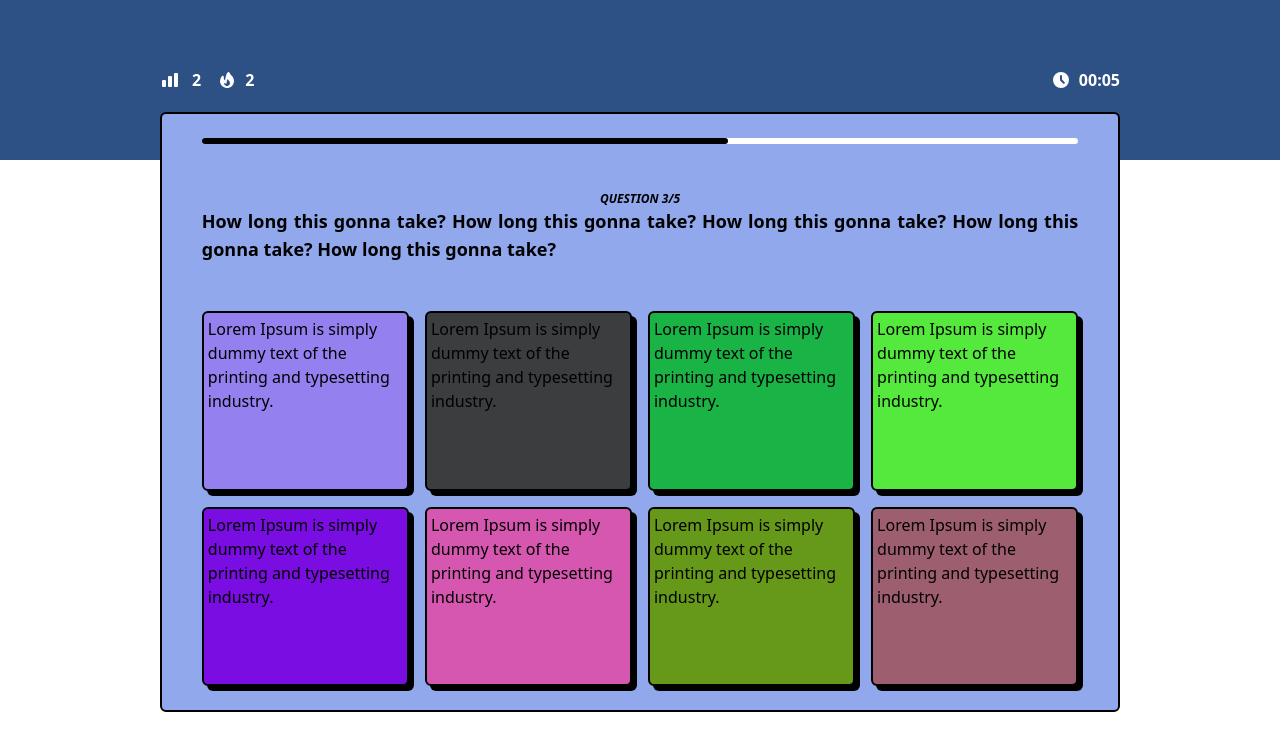
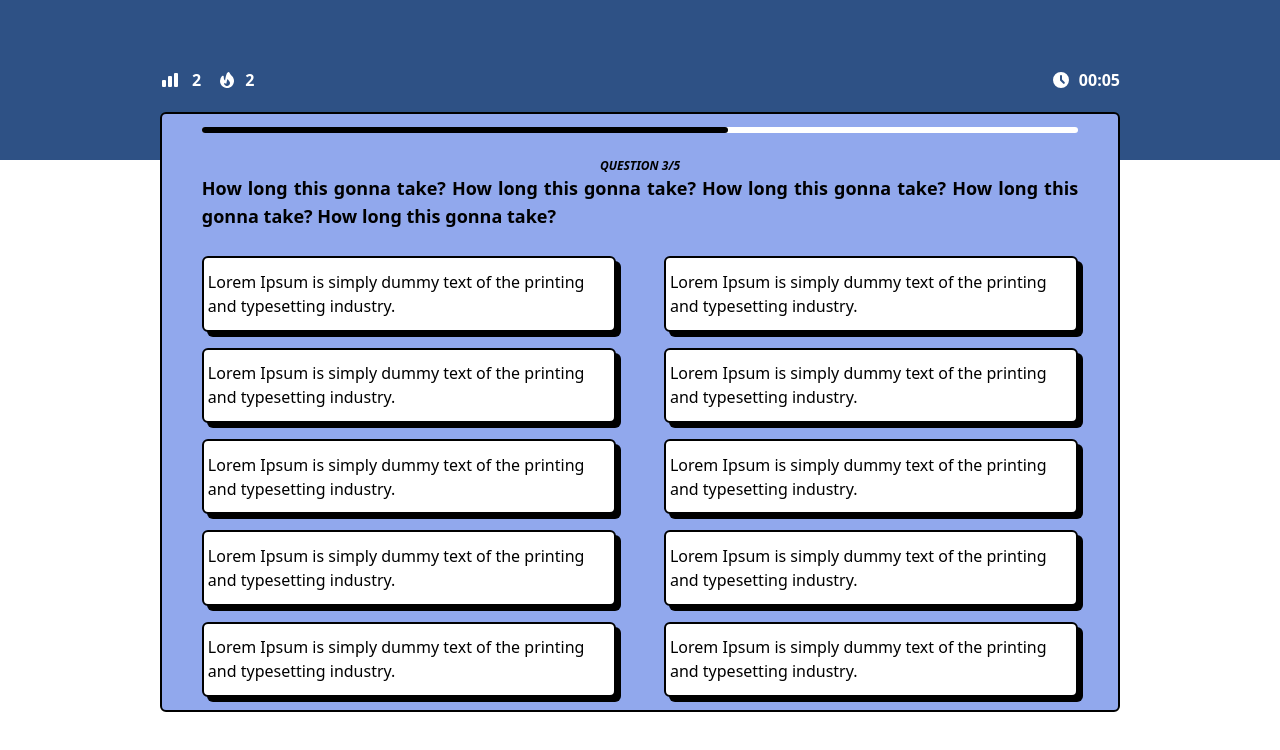
Before and after one commit to super-alpha-team/new-quizzes-fe, a Next.js app: page /test in a window 1280 px wide. Shown: the top 750 px of the page. Built offline with nearby package versions, Linux system fonts and the light colour scheme.

Commit message:
play screen: matching with mock data

```diff
--- a/components/Play.jsx
+++ b/components/Play.jsx
@@ -4,6 +4,8 @@ import Questionare from './questionares/Questionare';
 import Loading from './helpers/Loading';
 import Clock from './Clock';
 import { socket } from '../utils/socket';
+import axios from 'axios';
+// import { BE_URL } from '../utils/config';
 
 function Play({ total_questions, quizId, room_id }) {
     const [currentIndex, setCurrentIndex] = useState(0);
@@ -13,7 +15,12 @@ function Play({ total_questions, quizId, room_id }) {
     const [waitingMsg, setWaitingMsg] = useState('Loading...');
 
     useEffect(() => {
-        socket.emit('join', { username: 'chloe', room: room_id });
+        axios.post(`/lti/play/${quizId}/join`, {
+            "username": "chloe",
+            "is_teacher": false
+        }).then(response => console.log(response));
+        console.log('play screen');
+        // socket.emit('join', { username: 'chloe', room: room_id });
 
         socket.on('question', data => {
             const { current_question_index, question } = data;
--- a/components/config/SingleQuiz.jsx
+++ b/components/config/SingleQuiz.jsx
@@ -2,6 +2,7 @@ import React, { useState } from 'react';
 import useCollapse from 'react-collapsed';
 import parse from 'html-react-parser';
 import { useRouter } from 'next/router';
+import axios from 'axios';
 
 function SingleQuiz({ id, isChoosing, setIsChoosing, title }) {
     const { getCollapseProps, getToggleProps, isExpanded } = useCollapse();
--- a/components/questionares/Matching.jsx
+++ b/components/questionares/Matching.jsx
@@ -1,18 +1,60 @@
-import React, { useState } from 'react';
+import React, { useEffect, useState } from 'react';
 import { randomHexColor } from '../../utils/helpers';
 
 function Matching({ data }) {
-    const [matches, setMatches] = useState({ left: null, right: null });
+    const [currentSelect, setCurrentSelect] = useState({ l: -1, r: -1 });
+    const [currentColor, setCurrentColor] = useState(randomHexColor());
+    const [answers, setAnswers] = useState([]);
+    const [colors, setColors] = useState([]);
 
-    function answerOnClick(e) {
-        const { left, right } = matches;
+    function answerOnClick(id) {
+        let index = checkAnswerExist(id);
+        if (index !== -1) {
+            removeAnswer(index);
+            setCurrentSelect({ l: -1, r: -1 });
+        } else {
+            if (currentSelect.l === -1) {
+                setCurrentSelect({ ...currentSelect, l: id });
+            } else if (currentSelect.l !== id) {
+                setCurrentSelect({ ...currentSelect, r: id });
+            } else {
+                setCurrentSelect({ l: -1, r: -1 });
+            }
+        }
+    }
 
+    console.log(currentSelect, answers, colors);
+    function checkAnswerExist(id) {
+        return answers.findIndex(answer => answer.l === id || answer.r === id);
+    }
+    function removeAnswer(index) {
+        setAnswers(answers.slice(0, index).concat(answers.slice(index + 1)));
+        setColors(colors.slice(0, index).concat(colors.slice(index+1)));
+    }
+    useEffect(() => {
+        if (currentSelect.l !== -1 && currentSelect.r !== -1) {
+            setAnswers(answers.concat(currentSelect));
+            setColors(colors.concat(currentColor));
+            setCurrentColor(randomHexColor());
+            setCurrentSelect({ l: -1, r: -1 });
+        }
+    }, [currentSelect]);
+
+    function setColor(id) {
+        if (currentSelect.l === id || currentSelect.r === id) {
+            return currentColor;
+        }
+        let index = checkAnswerExist(id);
+        if (index !== -1) {
+            return colors[index];
+        }
+        return '#ffffff';
     }
 
     return (
-        <div className='w-full h-full grid grid-rows-3 grid-cols-2 gap-y-4 gap-x-12'>
+        <div className='w-full h-full grid grid-cols-2 gap-y-4 gap-x-12'>
             {data.map((value, index) =>
-                <button className='w-full h-full p-1 bg-gray-400 focus:bg-red-400 border-black border-2 rounded-md text-left shadow-answer' dangerouslySetInnerHTML={{ __html: value }} onClick={answerOnClick} value={value} key={index}>
+                <button className={'w-full h-full p-1 border-black border-2 text-left shadow-answer bg-white rounded-md'} style={{ backgroundColor: setColor(value.id) }} dangerouslySetInnerHTML={{ __html: value.answer }} onClick={(e) => answerOnClick(value.id)} value={value.answer} key={value.id}>
                 </button>
             )}
         </div>
--- a/components/questionares/Multichoice.jsx
+++ b/components/questionares/Multichoice.jsx
@@ -1,3 +1,4 @@
+import { withRouter } from "next/router";
 import { generateMultiStyle } from "../../utils/generateMultiStyle";
 import { randomHexColor, shuffleArray } from "../../utils/helpers";
 
@@ -15,21 +16,13 @@ function Multichoice({ answers, handleAnswer }) {
     const five = numAnswers % 5 === 0;
 
     return (
-        <div className={`w-full h-full grid gap-4 `+ (two ? 'grid-rows-2' : five ? 'grid-cols-5' : four ? 'grid-cols-4' : three ? 'grid-cols-3' : 'grid-cols-7')}>
+        <div className={`w-full h-full grid gap-4 ` + (two ? 'grid-rows-2' : five ? 'grid-cols-5' : four ? 'grid-cols-4' : three ? 'grid-cols-3' : 'grid-cols-7')}>
             {shuffledAnswers.map((answer, index) =>
                 <button className='w-full h-full' onClick={() => handleAnswer(String(answer.answer))} key={answer.id}>
-                    <div className='w-full h-full p-1 border-black border-2 rounded-md text-left shadow-answer hover:bg-white' style={{ backgroundColor: randomHexColor() }} dangerouslySetInnerHTML={{ __html: answer.answer }} />
+                    <div className='w-full h-full p-1 border-black border-2 rounded-md text-left shadow-answer hover:text-white' style={{ backgroundColor: randomHexColor() }} dangerouslySetInnerHTML={{ __html: answer.answer }} />
                 </button>
             )}
         </div>);
 }
-//  max-w-[13rem] max-h-[17rem]
+
 export default Multichoice;
-
-{/* <div className={shuffledAnswers.length === 2 ? `w-full h-full grid gap-4 grid-rows-2` : (shuffledAnswers.length % 3 === 0 ? `w-full h-full grid gap-4 grid-cols-3 grid-rows-${shuffledAnswers.length/3}` : `w-full h-full grid gap-4 grid-cols-4`)}>
-            {shuffledAnswers.map((answer, index) =>
-                <button className='' onClick={() => handleAnswer(answer.answer)} key={answer.id}>
-                    <div className='w-full h-full p-1 border-black border-2 rounded-md text-left shadow-answer hover:bg-white' style={{ backgroundColor: randomHexColor() }} dangerouslySetInnerHTML={{ __html: answer.answer }} />
-                </button>
-            )}
-        </div> */}
--- a/pages/conf/[id].jsx
+++ b/pages/conf/[id].jsx
@@ -65,7 +65,7 @@ function ConfigQuestion() {
             );
             const new_quiz = response.data.data.new_quiz;
             const list_question = JSON.parse(new_quiz.question);
-            console.log(list_question)
+            // console.log(list_question)
             setListQuestions(list_question);
             setReturnListWithTime(list_question);
         };
--- a/pages/play/index.jsx
+++ b/pages/play/index.jsx
@@ -36,10 +36,11 @@ export default function PlayGame() {
       if (data.isQuiz) {
         const quiz_data = data.isQuiz;
         setQuizId(quiz_data.quiz_id);
-        // console.log('quiz_data question', JSON.parse(quiz_data.question));
+        console.log('quiz_data question', JSON.parse(quiz_data.question));
         setNumQuestions(JSON.parse(quiz_data.question).length);
         const socket_id = quiz_data.socket_id;
         const status = quiz_data.status;
+        console.log('status', status);
         if (status === QuizStatusEnum.PLAYING) {
           setRoomId(socket_id);
           setGame('play');
--- a/pages/test/index.jsx
+++ b/pages/test/index.jsx
@@ -7,7 +7,7 @@ import Multichoice from '../../components/questionares/Multichoice';
 import Questionare from '../../components/questionares/Questionare';
 import ShortAnswer from '../../components/questionares/ShortAnswer';
 
-const answers = Array(8).fill({ answer: 'Lorem Ipsum is simply dummy text of the printing and typesetting industry.', id: 0 })
+const answers = Array(10).fill({ answer: 'Lorem Ipsum is simply dummy text of the printing and typesetting industry.', id: 0 })
     .map((e, i) => {
         return { ...e, id: i };
     });
@@ -45,8 +45,11 @@ function Test() {
                         {/* <Questionare question='How long this gonna take? How long this gonna take? How long this gonna take? How long this gonna take? How long this gonna take?' questionProgress='3/5'>
                             <Matching data={data} />
                         </Questionare> */}
+                        {/* <Questionare question='How long this gonna take? How long this gonna take? How long this gonna take? How long this gonna take? How long this gonna take?' questionProgress='3/5'>
+                            <Multichoice answers={answers} handleAnswer={() => { }} />
+                        </Questionare> */}
                         <Questionare question='How long this gonna take? How long this gonna take? How long this gonna take? How long this gonna take? How long this gonna take?' questionProgress='3/5'>
-                            <Multichoice answers={answers} handleAnswer={() => { }} />
+                            <Matching data={answers} />
                         </Questionare>
                     </div>
                 </div>
--- a/tailwind.config.js
+++ b/tailwind.config.js
@@ -23,7 +23,7 @@ module.exports = {
       },
       boxShadow: {
           quiz: "0px 5px 30px 26px rgba(152, 152, 152, 0.15)",
-          answer: "5px 5px"
+          answer: "5px 5px black"
       }
     },
   },
--- a/utils/config.js
+++ b/utils/config.js
@@ -2,5 +2,6 @@ require('dotenv').config();
 
 const LTI_URL = process.env.LTI_URL;
 const BASE_URL = 'http://localhost:3000';
+const BE_URL = 'http://localhost:5000';
 
-export { LTI_URL, BASE_URL };
+export { LTI_URL, BASE_URL, BE_URL };
```
